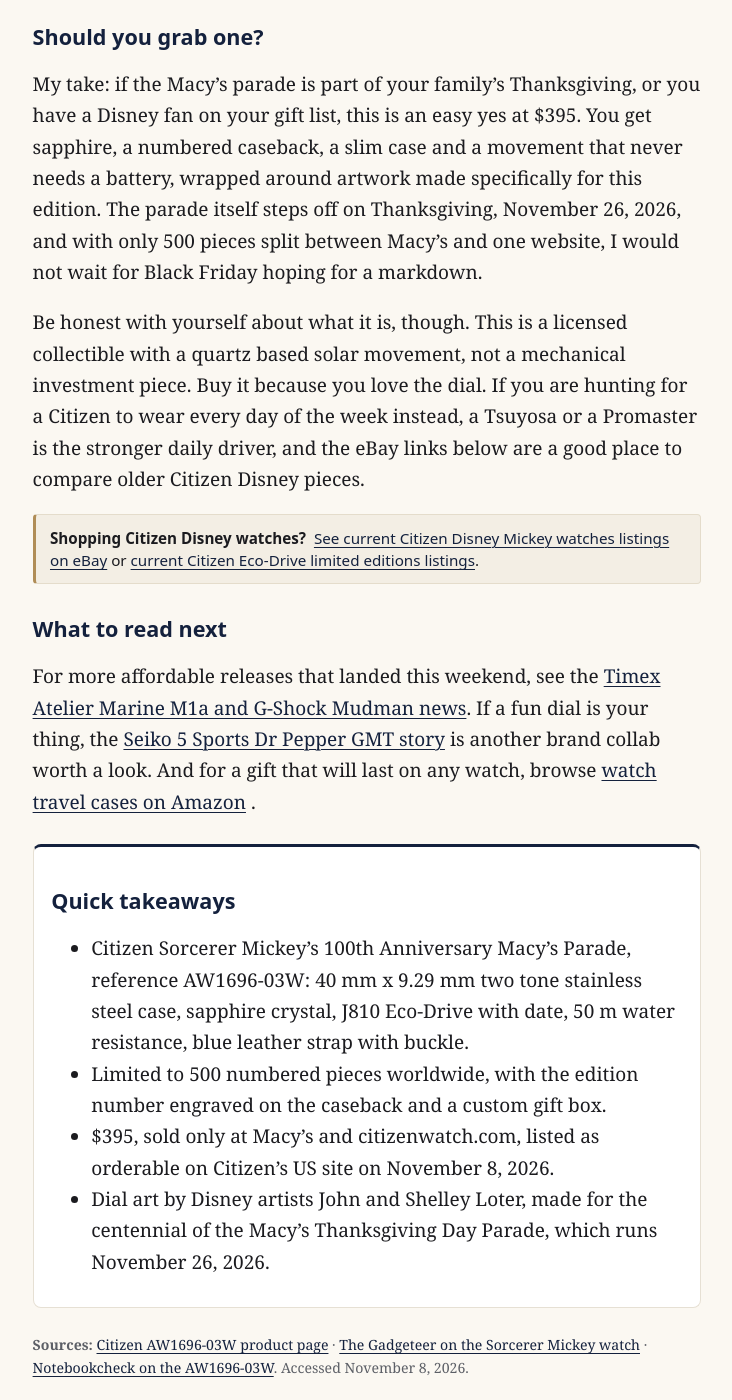
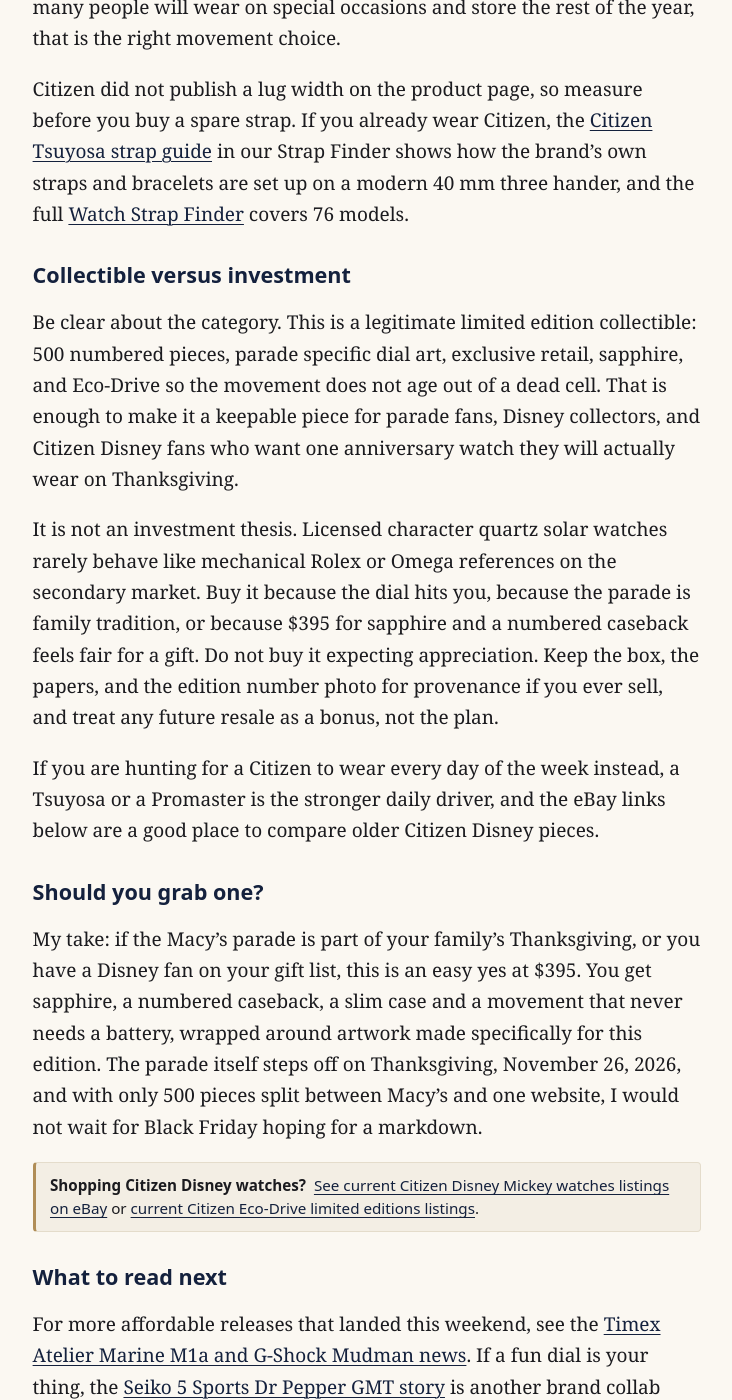
Before and after one commit to williec677/williec677.github.io, a Jekyll site: the page built from _posts/2026-11-08-citizen-sorcerer-mickey-macys-parade-aw1696-news.md, in a window 1280 px wide and 1400 px high, scrolled down 2316 px. Shown: the whole window, without its empty margins (273-1005 px from the left). Built offline with Jekyll 4.4.1, drawn with Linux system fonts in a browser that asks for light colours; some of the changed text lies outside the part shown.

Commit message:
Improve Citizen Mickey post: hook headline, early verdict, collector angle

```diff
--- a/_posts/2026-11-08-citizen-sorcerer-mickey-macys-parade-aw1696-news.md
+++ b/_posts/2026-11-08-citizen-sorcerer-mickey-macys-parade-aw1696-news.md
@@ -1,6 +1,6 @@
 ---
 layout: post
-title: "Watch News: Citizen's Sorcerer Mickey Eco-Drive Celebrates the 100th Macy's Parade"
+title: "Only 500 Made: Citizen Unveils a $395 Sorcerer Mickey Watch for Macy's 100th Parade"
 seo_title: "Citizen Sorcerer Mickey Macy's Parade AW1696-03W News"
 description: "Citizen's AW1696-03W Sorcerer Mickey 100th Anniversary Macy's Parade watch is a 40 mm Eco-Drive with sapphire, limited to 500 numbered pieces at $395, sold only at Macy's and Citizen US."
 date: 2026-11-08 18:20:00 -0500
@@ -11,6 +11,8 @@ affiliate: true
 ig_caption: "Mickey is flying over Manhattan on a new Citizen. The Sorcerer Mickey 100th Anniversary Macy's Parade watch (AW1696-03W) is a 40 mm, 9.29 mm Eco-Drive with sapphire and a numbered caseback, limited to 500 pieces at $395. Only at Macy's and Citizen's US site. Specs checked on Citizen's product page. Full story on the Journal, link in bio. #citizen #ecodrive #mickeymouse #macysparade #watchnews #mrtictoctalk"
 ---
 Five hundred pieces. That is the entire run of Citizen's new Sorcerer Mickey's 100th Anniversary Macy's Parade watch, reference AW1696-03W, and it is built for the one parade every New Yorker has either stood on Central Park West for or watched from the couch with coffee. It costs $395, it runs on light, and it is sold in exactly two places: Macy's and [Citizen's US site](https://www.citizenwatch.com/us/en/product/AW1696-03W). I checked the price, the edition size, and every spec below against Citizen's own product page on November 8, 2026, when it was listed at $395 and still orderable.
+
+**Verdict:** At $395, this is worth it if the Macy's Thanksgiving Day Parade or Disney is already part of your story. You get sapphire, a numbered caseback, a slim 40 mm Eco-Drive case, and dial art made for the parade's centennial. It is a licensed collectible you buy to wear and keep, not a piece that belongs in a portfolio. If that sounds like you, keep reading. If you want a daily driver Citizen instead, skip to the Tsuyosa and Promaster notes later.
 
 ## Mickey over Manhattan
 
@@ -39,11 +41,17 @@ Citizen notes that Eco-Drive turns 50 this year, and on a watch like this the te
 
 Citizen did not publish a lug width on the product page, so measure before you buy a spare strap. If you already wear Citizen, the [Citizen Tsuyosa strap guide](https://mrtictoctalk.com/strap-finder/citizen-tsuyosa/) in our Strap Finder shows how the brand's own straps and bracelets are set up on a modern 40 mm three hander, and the full [Watch Strap Finder](https://mrtictoctalk.com/strap-finder/) covers 76 models.
 
+## Collectible versus investment
+
+Be clear about the category. This is a legitimate limited edition collectible: 500 numbered pieces, parade specific dial art, exclusive retail, sapphire, and Eco-Drive so the movement does not age out of a dead cell. That is enough to make it a keepable piece for parade fans, Disney collectors, and Citizen Disney fans who want one anniversary watch they will actually wear on Thanksgiving.
+
+It is not an investment thesis. Licensed character quartz solar watches rarely behave like mechanical Rolex or Omega references on the secondary market. Buy it because the dial hits you, because the parade is family tradition, or because $395 for sapphire and a numbered caseback feels fair for a gift. Do not buy it expecting appreciation. Keep the box, the papers, and the edition number photo for provenance if you ever sell, and treat any future resale as a bonus, not the plan.
+
+If you are hunting for a Citizen to wear every day of the week instead, a Tsuyosa or a Promaster is the stronger daily driver, and the eBay links below are a good place to compare older Citizen Disney pieces.
+
 ## Should you grab one?
 
 My take: if the Macy's parade is part of your family's Thanksgiving, or you have a Disney fan on your gift list, this is an easy yes at $395. You get sapphire, a numbered caseback, a slim case and a movement that never needs a battery, wrapped around artwork made specifically for this edition. The parade itself steps off on Thanksgiving, November 26, 2026, and with only 500 pieces split between Macy's and one website, I would not wait for Black Friday hoping for a markdown.
-
-Be honest with yourself about what it is, though. This is a licensed collectible with a quartz based solar movement, not a mechanical investment piece. Buy it because you love the dial. If you are hunting for a Citizen to wear every day of the week instead, a Tsuyosa or a Promaster is the stronger daily driver, and the eBay links below are a good place to compare older Citizen Disney pieces.
 
 {% include ebay-shop.html lead="Shopping Citizen Disney watches?" q="citizen+disney+mickey+watch" label="Citizen Disney Mickey watches" q2="citizen+eco+drive+limited+edition" label2="Citizen Eco-Drive limited editions" %}
 
@@ -58,8 +66,9 @@ For more affordable releases that landed this weekend, see the {% assign tx = si
 * Limited to 500 numbered pieces worldwide, with the edition number engraved on the caseback and a custom gift box.
 * $395, sold only at Macy's and citizenwatch.com, listed as orderable on Citizen's US site on November 8, 2026.
 * Dial art by Disney artists John and Shelley Loter, made for the centennial of the Macy's Thanksgiving Day Parade, which runs November 26, 2026.
+* Verdict: worth $395 as a wear and keep collectible for parade or Disney fans; not an investment play.
 </div>
 
 <div class="sources" markdown="1">
-**Sources:** [Citizen AW1696-03W product page](https://www.citizenwatch.com/us/en/product/AW1696-03W) · [The Gadgeteer on the Sorcerer Mickey watch](https://the-gadgeteer.com/2026/11/08/citizen-sorcerer-mickey-aw1696-macys-parade/) · [Notebookcheck on the AW1696-03W](https://www.notebookcheck.net/Citizen-releases-new-colorful-EcoDrive-watch-featuring-Mickey-Mouse.1445282.0.html). Accessed November 8, 2026.
+**Sources:** [Citizen AW1696-03W product page](https://www.citizenwatch.com/us/en/product/AW1696-03W) · [Macy's listing for the Citizen Disney Sorcerer Mickey watch](https://www.macys.com/shop/product/citizen-disney-macys-100th-thanksgiving-day-parade-2026-disneys-sorcerers-apprentice-mickey-mouse-balloon-unisex-leather-blue-strap-watch-40mm?ID=26714680) · [The Gadgeteer on the Sorcerer Mickey watch](https://the-gadgeteer.com/2026/11/08/citizen-sorcerer-mickey-aw1696-macys-parade/) · [Notebookcheck on the AW1696-03W](https://www.notebookcheck.net/Citizen-releases-new-colorful-EcoDrive-watch-featuring-Mickey-Mouse.1445282.0.html). Accessed November 8, 2026.
 </div>
```
